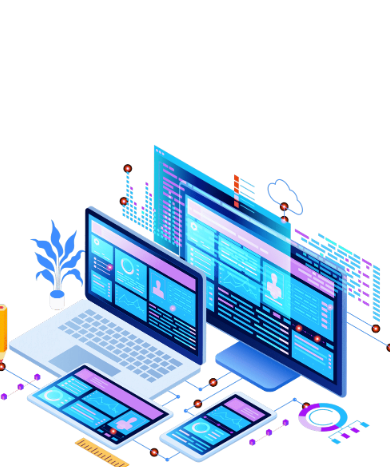
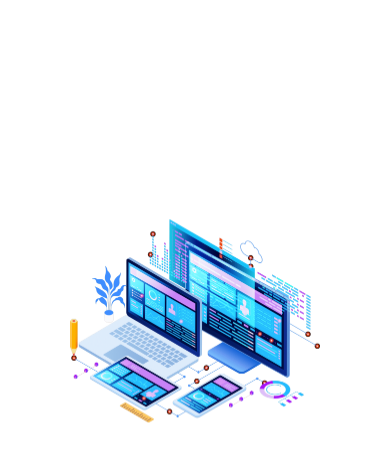
Before and after one commit to bohdan455/WebPage, a plain HTML site: page index.html in a window 390 px wide. Shown: the part 78-545 px from the top of the page. Drawn offline with Linux system fonts and the light colour scheme.

Commit message:
another improving responce design

```diff
--- a/css/style.css
+++ b/css/style.css
@@ -138,6 +138,6 @@ nav{
         padding: 0;
     }
     .banner{
-        zoom: 0.8;
+        zoom: 0.5;
     }
 }
```
